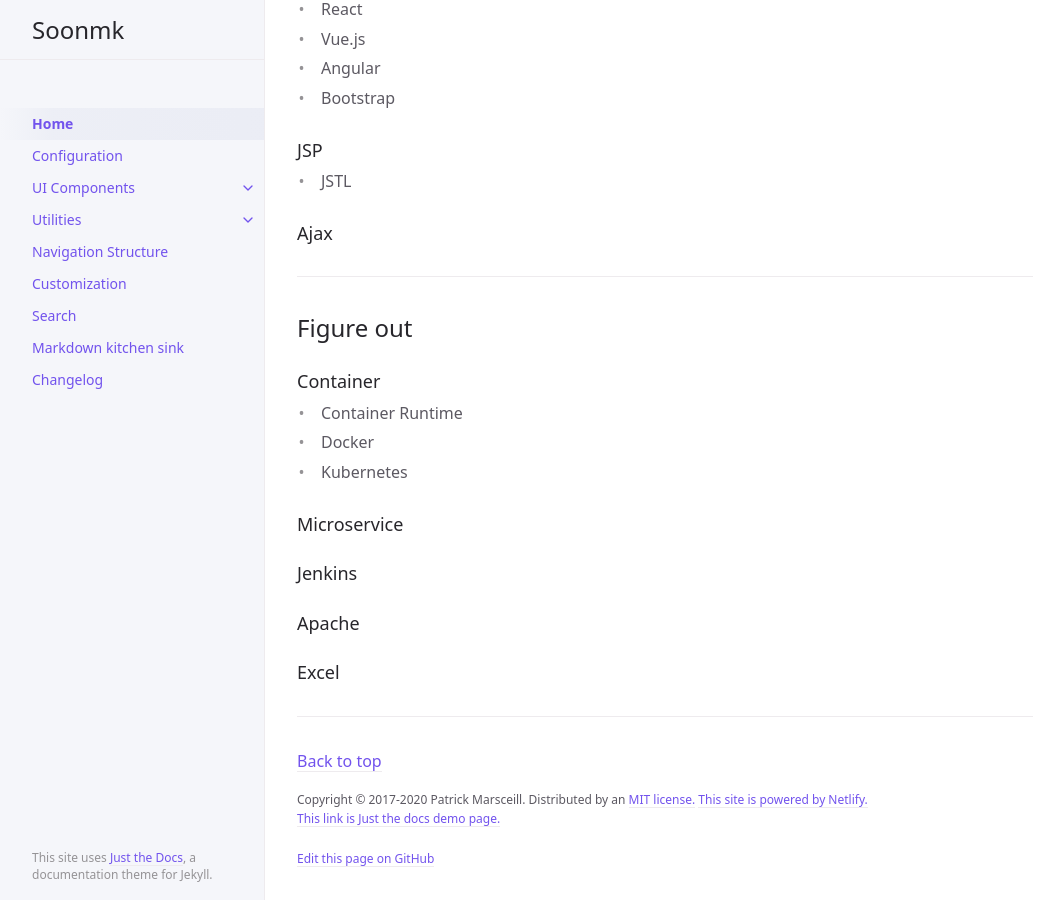
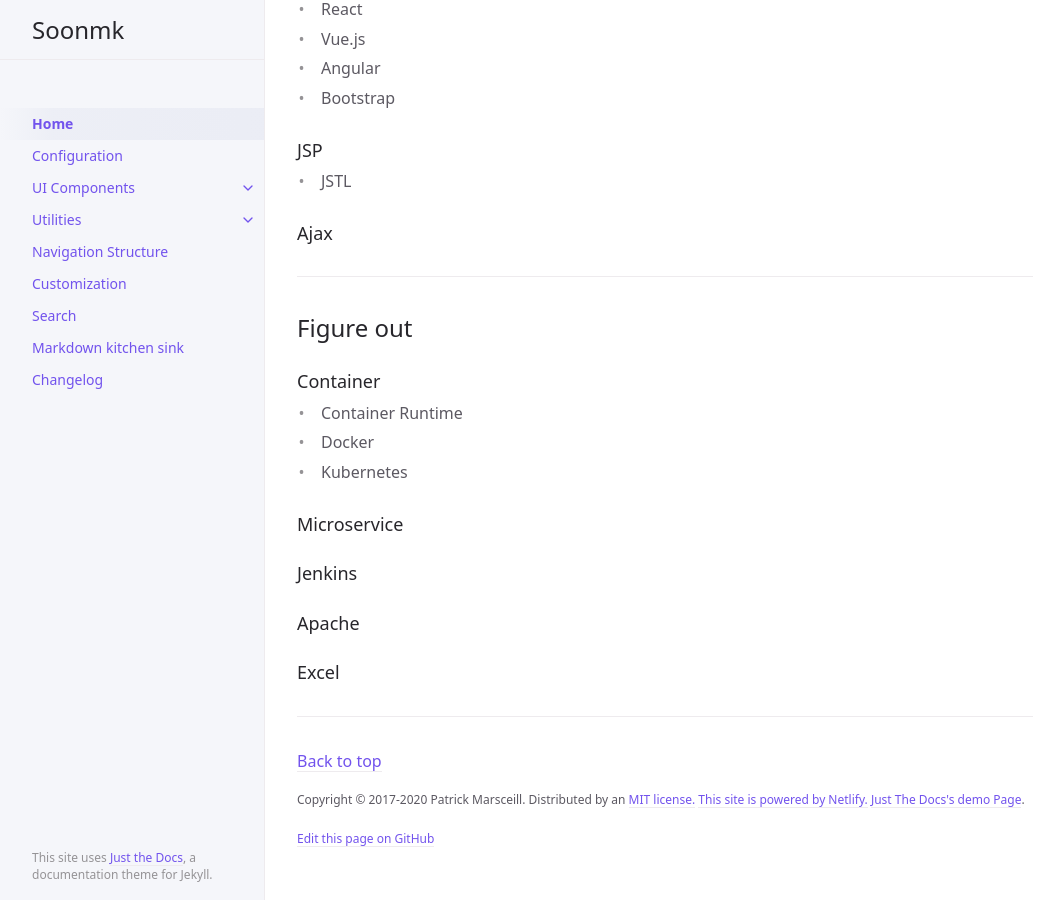
Before and after one commit to soonmk/soonmk.github.io, a Jekyll site: the page built from index.md, in a window 1280 px wide and 900 px high, scrolled down 2838 px. Shown: the whole window, without its empty margins (107-1171 px from the left). Built offline with Jekyll 4.4.1, drawn with Linux system fonts in a browser that asks for light colours.

Commit message:
Update _config.yml

```diff
--- a/_config.yml
+++ b/_config.yml
@@ -82,7 +82,7 @@ nav_sort: case_sensitive # Capital letters sorted before lowercase
 back_to_top: true
 back_to_top_text: "Back to top"
 
-footer_content: "Copyright &copy; 2017-2020 Patrick Marsceill. Distributed by an <a href=\"https://github.com/just-the-docs/just-the-docs/tree/main/LICENSE.txt\">MIT license.</a> <a href=\"https://www.netlify.com/\">This site is powered by Netlify.</a> <a href=\"https://just-the-docs.github.io/just-the-docs/\">This link is Just the docs demo page.</a>"
+footer_content: "Copyright &copy; 2017-2020 Patrick Marsceill. Distributed by an <a href=\"https://github.com/just-the-docs/just-the-docs/tree/main/LICENSE.txt\">MIT license.</a> <a href=\"https://www.netlify.com/\">This site is powered by Netlify.</a> <a href=\"https://just-the-docs.github.io/just-the-docs/\">Just The Docs's demo Page</a>."
 
 # Footer last edited timestamp
 last_edit_timestamp: true # show or hide edit time - page must have `last_modified_date` defined in the frontmatter
```
